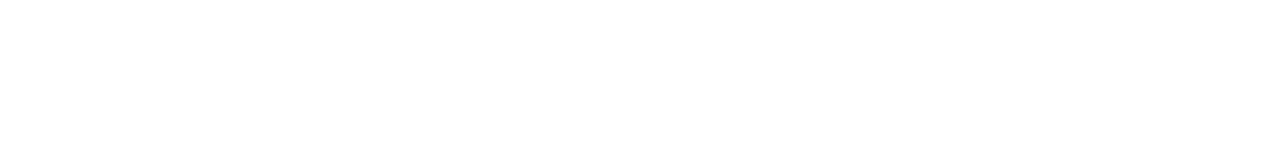
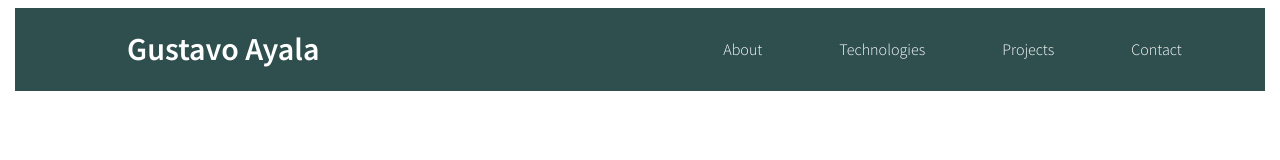
Before and after one commit to GustavoAyala1/portfolio, a website: page index.html in a window 1280 px wide. Drawn offline with Linux system fonts and the light colour scheme.

Commit message:
Finished Header

```diff
--- a/index.html
+++ b/index.html
@@ -5,10 +5,21 @@
   <meta http-equiv="X-UA-Compatible" content="IE=edge">
   <meta name="viewport" content="width=device-width, initial-scale=1.0">
   <title>Document</title>
+  <link href="https://fonts.googleapis.com/css?family=Source+Sans+Pro:300,600&display=swap" rel="stylesheet">
+  <link rel="stylesheet" href="grid.css">
   <link rel="stylesheet" href="styles.css">
-  <link href="https://fonts.googleapis.com/css?family=Source+Sans+Pro:300,600&display=swap" rel="stylesheet">
 </head>
 <body>
-
+<div class="container text-align-center">
+  <header class="row justify-between align-center white-text page-header">
+    <h1 class="col-4">Gustavo Ayala</h1>
+    <nav class="col-6 row justify-evenly ">
+      <a href="#about" class="white-text nav-item">About</a>
+      <a href="#tech" class="white-text nav-item">Technologies</a>
+      <a href="#projects" class="white-text nav-item">Projects</a>
+      <a href="#contact" class="white-text nav-item">Contact</a>
+    </nav>
+  </header>
+</div>
 </body>
 </html>
--- a/styles.css
+++ b/styles.css
@@ -0,0 +1,39 @@
+html {
+  font-family: 'Source Sans Pro', sans-serif;
+}
+
+.text-align-center {
+  text-align: center;
+}
+
+.white-text {
+  color: white;
+}
+
+.pb-50 {
+  padding-bottom: 50px;
+}
+
+.justify-center {
+  justify-content: center;
+}
+
+.justify-evenly {
+  justify-content: space-evenly;
+}
+
+.justify-between {
+  justify-content: space-between;
+}
+
+.align-center {
+  align-items: center;
+}
+
+.page-header {
+  background-color: darkslategray;
+}
+
+.nav-item {
+  text-decoration: none;
+}
```
